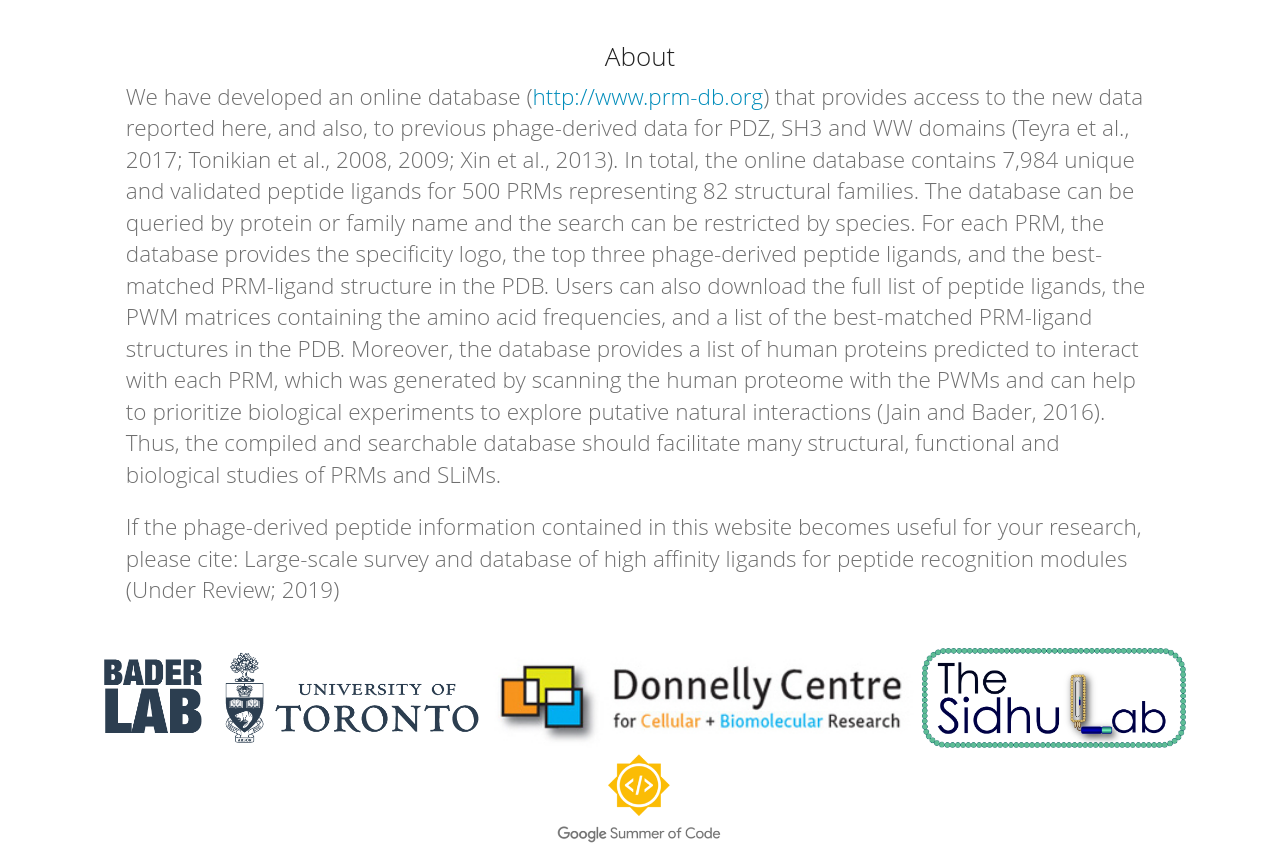
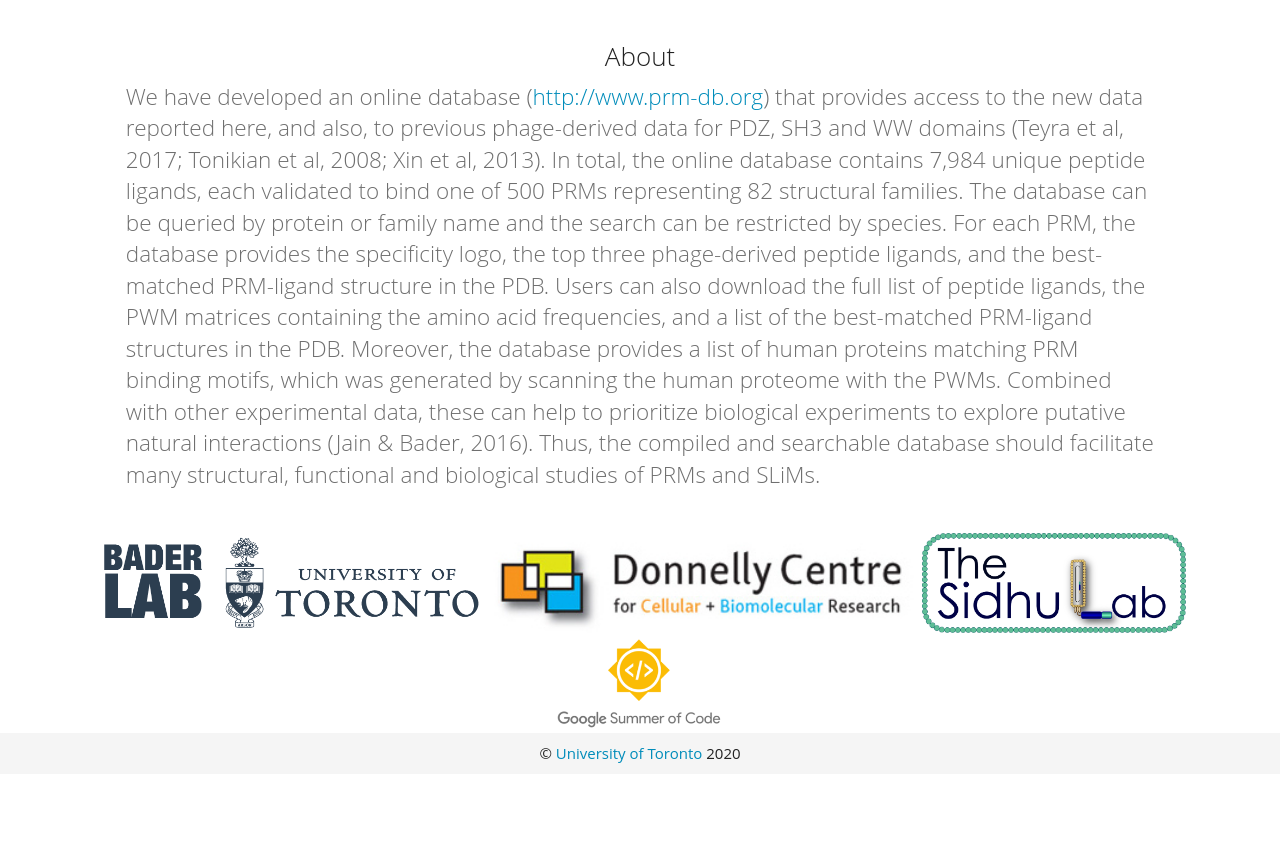
Before and after one commit to jajodiaraghav/PRM-DB, a PHP site: page /about.php in a window 1280 px wide. Shown: the part 103-950 px from the top of the page. After the commit the page ends 866 px from the top, so only its background shows below. Run offline with PHP 8.4, Linux system fonts and the light colour scheme.

Commit message:
Modified About and Network pages

```diff
--- a/about.php
+++ b/about.php
@@ -3,10 +3,11 @@
     	<div class="row">
     		<h3 class="text-center">About</h3>
     		<div class="col-md-10 col-md-offset-1">
-	          	<p class="lead">We have developed an online database (<a href="http://www.prm-db.org">http://www.prm-db.org</a>) that provides access to the new data reported here, and also, to previous phage-derived data for PDZ, SH3 and WW domains (Teyra et al., 2017; Tonikian et al., 2008, 2009; Xin et al., 2013). In total, the online database contains 7,984 unique and validated peptide ligands for 500 PRMs representing 82 structural families. The database can be queried by protein or family name and the search can be restricted by species. For each PRM, the database provides the specificity logo, the top three phage-derived peptide ligands, and the best-matched PRM-ligand structure in the PDB. Users can also download the full list of peptide ligands, the PWM matrices containing the amino acid frequencies, and a list of the best-matched PRM-ligand structures in the PDB. Moreover, the database provides a list of human proteins predicted to interact with each PRM, which was generated by scanning the human proteome with the PWMs and can help to prioritize biological experiments to explore putative natural interactions (Jain and Bader, 2016). Thus, the compiled and searchable database should facilitate many structural, functional and biological studies of PRMs and SLiMs.</p>
+				<p class="lead">We have developed an online database (<a href="http://www.prm-db.org">http://www.prm-db.org</a>) that provides access to the new data reported here, and also, to previous phage-derived data for PDZ, SH3 and WW domains (Teyra et al, 2017; Tonikian et al, 2008; Xin et al, 2013). In total, the online database contains 7,984 unique peptide ligands, each validated to bind one of 500 PRMs representing 82 structural families. The database can be queried by protein or family name and the search can be restricted by species. For each PRM, the database provides the specificity logo, the top three phage-derived peptide ligands, and the best-matched PRM-ligand structure in the PDB. Users can also download the full list of peptide ligands, the PWM matrices containing the amino acid frequencies, and a list of the best-matched PRM-ligand structures in the PDB. Moreover, the database provides a list of human proteins matching PRM binding motifs, which was generated by scanning the human proteome with the PWMs. Combined with other experimental data, these can help to prioritize biological experiments to explore putative natural interactions (Jain & Bader, 2016). Thus, the compiled and searchable database should facilitate many structural, functional and biological studies of PRMs and SLiMs.
+				</p>
 
-				<p class="lead">If the phage-derived peptide information contained in this website becomes useful for your research,
-				please cite: Large-scale survey and database of high affinity ligands for peptide recognition modules (Under Review; 2019)  </p>
+				<!-- <p class="lead">If the phage-derived peptide information contained in this website becomes useful for your research,
+				please cite: Large-scale survey and database of high affinity ligands for peptide recognition modules (Under Review; 2019)  </p> -->
 				<br>
 	        </div>
       	</div>
```
Also changed, not shown: network.php (+13 -8 lines), 1 other file.
